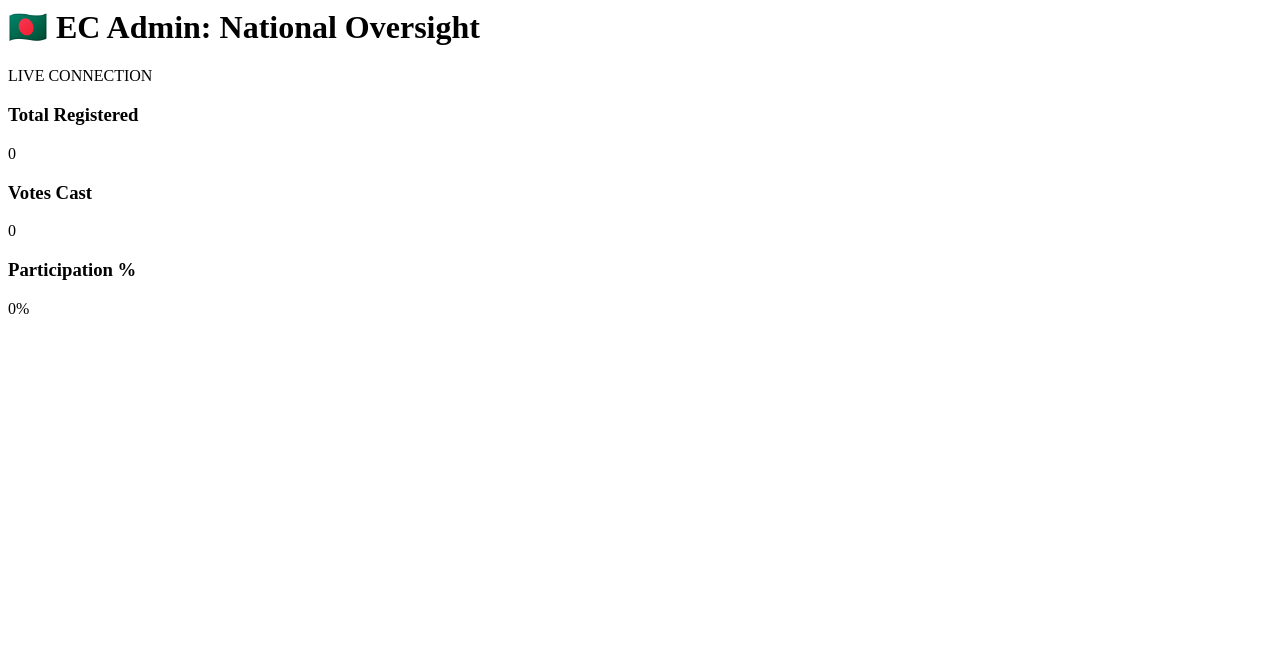
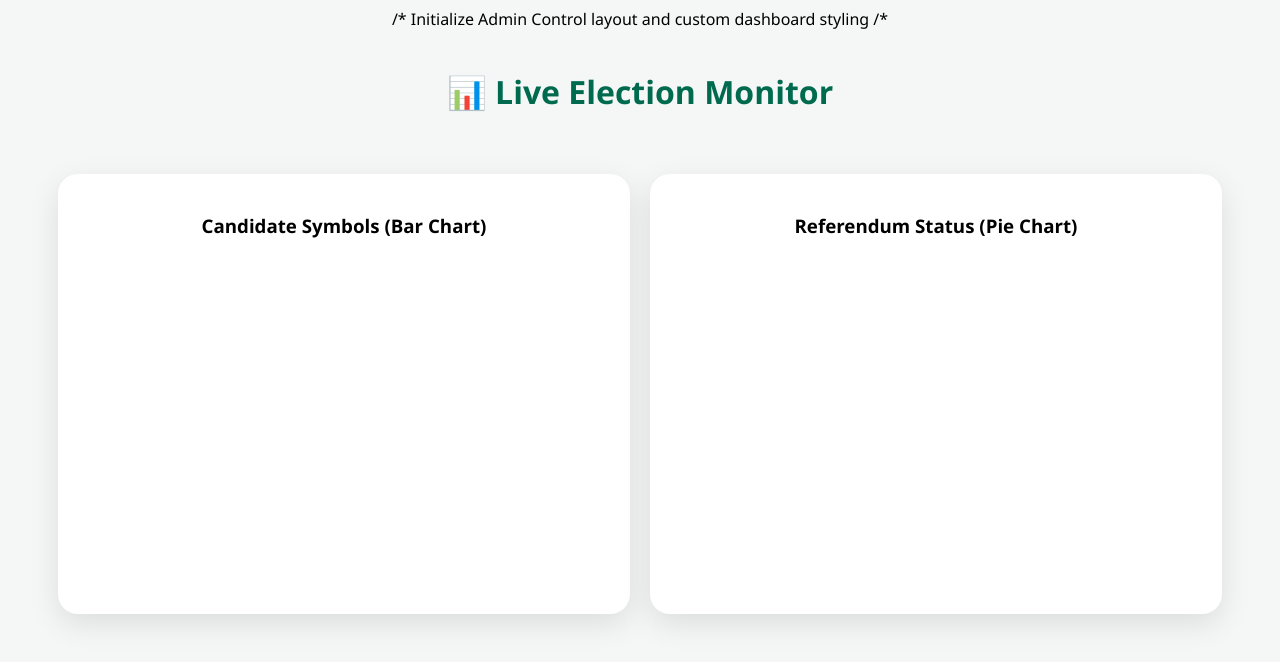
Before and after one commit to nahin9611/BD-Election-Portal-Amar-Vote-week1., a plain HTML site: page election/admin.html in a window 1280 px wide. Drawn offline with Linux system fonts and the light colour scheme.

Commit message:
Initialize Admin Control layout and custom styling
Added layout and styling for the Admin Control dashboard.

```diff
--- a/election/admin.html
+++ b/election/admin.html
@@ -1,21 +1,26 @@
-<div class="admin-dashboard">
-    <header class="admin-header">
-        <h1>🇧🇩 EC Admin: National Oversight</h1>
-        <div class="status-badge">LIVE CONNECTION</div>
-    </header>
-
-    <div class="stats-container">
-        <div class="stat-card glass">
-            <h3>Total Registered</h3>
-            <p id="total-reg">0</p>
+/* Initialize Admin Control layout and custom dashboard styling /*
+<!DOCTYPE html>
+<html>
+<head>
+    <title>Admin Control | National Results</title>
+    <style>
+        body { font-family: 'Segoe UI', sans-serif; background: #f4f7f6; text-align: center; }
+        .dashboard { display: flex; justify-content: space-around; padding: 40px; }
+        .chart-box { background: white; padding: 20px; border-radius: 20px; box-shadow: 0 10px 30px rgba(0,0,0,0.1); width: 45%; min-height: 400px; }
+        h1 { color: #006a4e; margin-top: 40px; }
+    </style>
+</head>
+<body>
+    <h1>📊 Live Election Monitor</h1>
+    <div class="dashboard">
+        <div class="chart-box">
+            <h3>Candidate Symbols (Bar Chart)</h3>
+            <canvas id="symbolChart"></canvas>
         </div>
-        <div class="stat-card glass">
-            <h3>Votes Cast</h3>
-            <p id="total-cast">0</p>
-        </div>
-        <div class="stat-card glass">
-            <h3>Participation %</h3>
-            <p id="turnout">0%</p>
+        <div class="chart-box">
+            <h3>Referendum Status (Pie Chart)</h3>
+            <canvas id="refChart"></canvas>
         </div>
     </div>
-</div>
+</body>
+</html>
```
